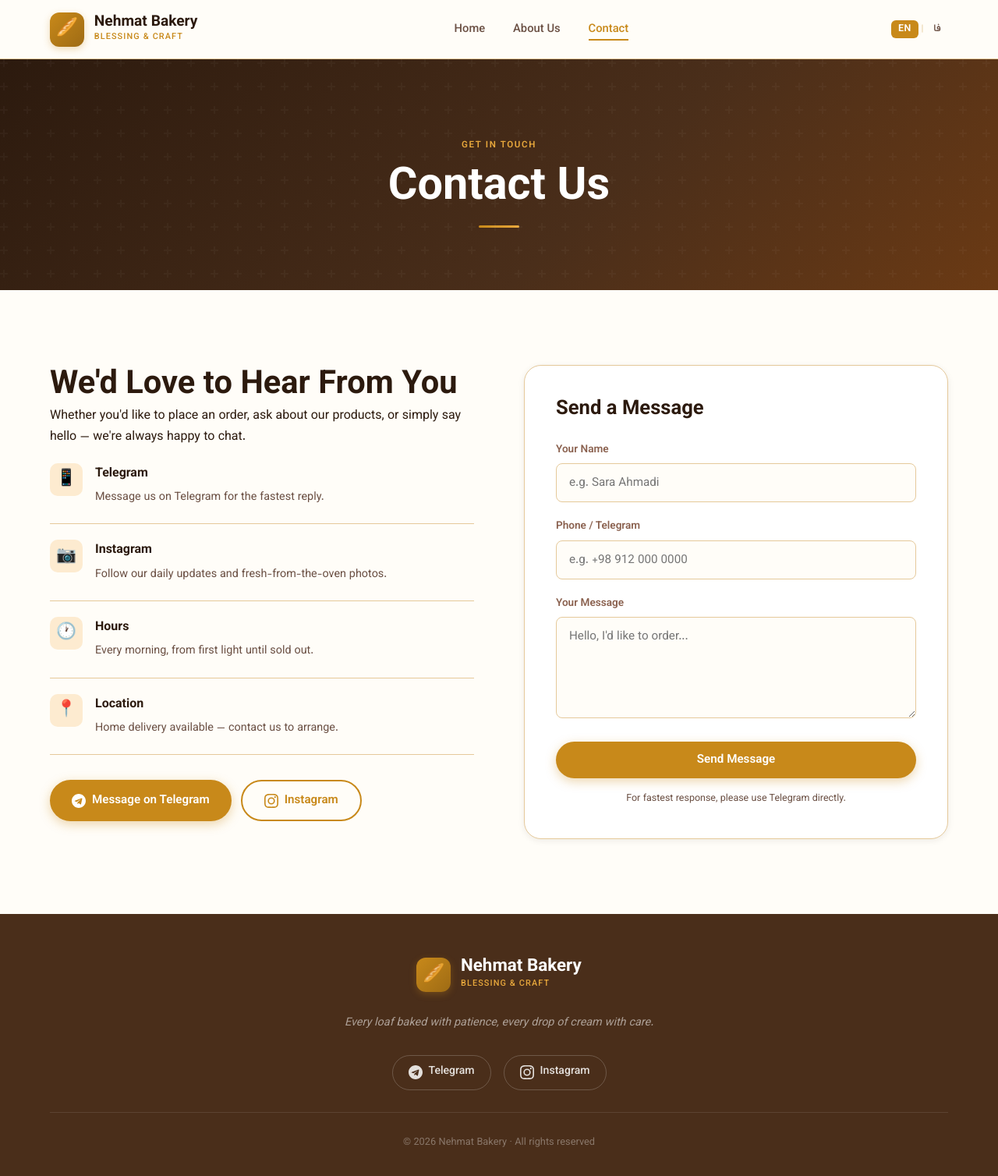
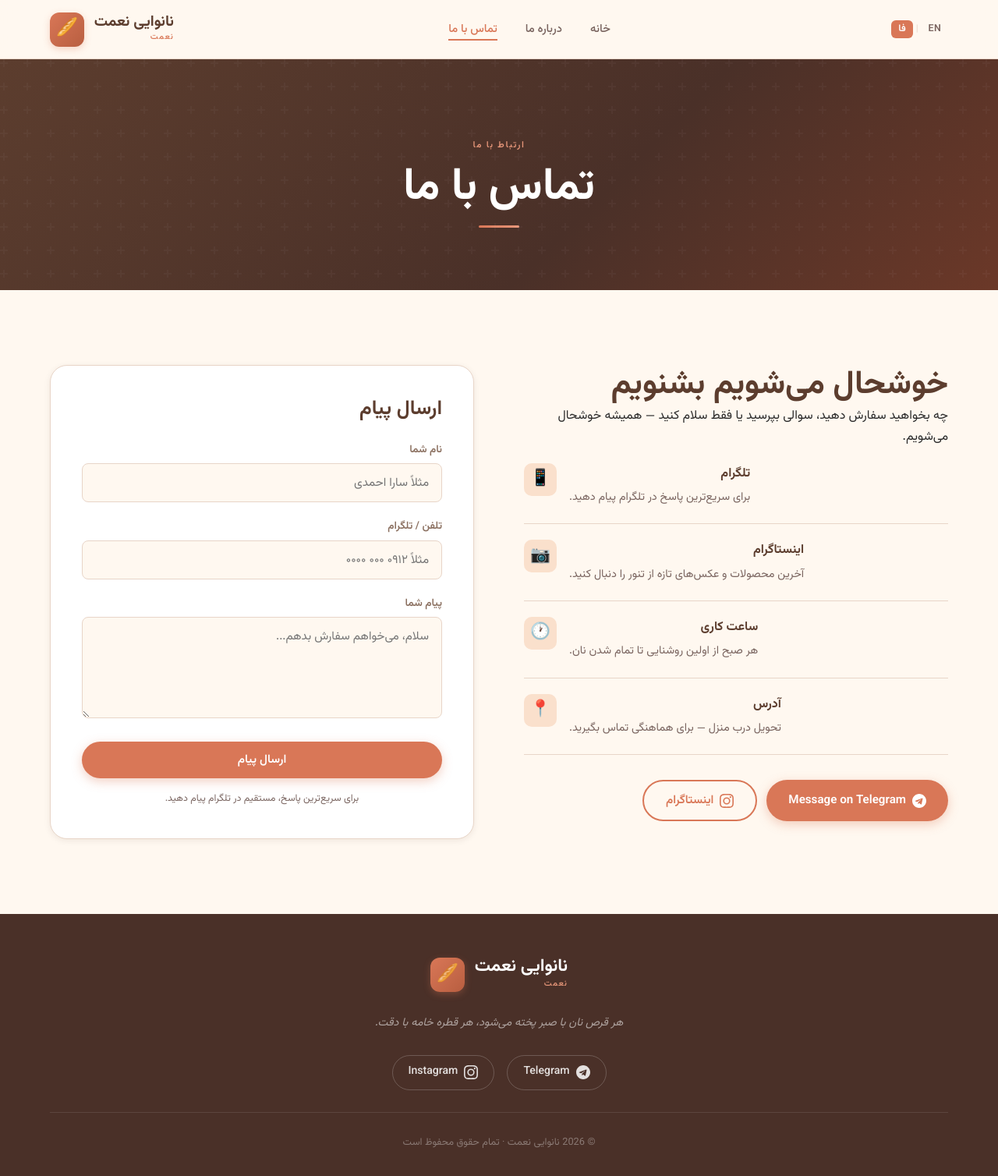
Before and after one commit to arty-125/nehmat-bakery, a Flask app: page /contact in a window 1280 px wide. Shown: the whole page at 78% size. Run offline with Flask 3, Linux system fonts and the light colour scheme.

Commit message:
feat: set Farsi as default language + retheme to Terracotta/Cocoa/Sage palette
- Default language changed from EN to FA (cookie + session fallback)
- style.css: replace gold palette with Terracotta(#D97757)/Cocoa(#5C3D2E)/Sage(#7A9E7E)/Cream(#FFF8F0)
- Add --sage CSS variable for natural accent
- Update all slide/product gradient fallbacks to new palette
- Update button shadows, header bg, logo shadow, focus rings
- admin.css: match Terracotta primary, darker warm sidebar (#1E1208)
- Update all admin gradients, shadows, hover states

```diff
--- a/app.py
+++ b/app.py
@@ -247,11 +247,11 @@ app.jinja_env.globals["csrf_token"] = _get_csrf_token
 # ── i18n context processor ───────────────────────────────────────────────────
 @app.context_processor
 def inject_i18n() -> dict:
-    lang = request.cookies.get("nb_lang", "en")
+    lang = request.cookies.get("nb_lang", "fa")
     if "lang" in session:
         lang = session["lang"]
     if lang not in _translations:
-        lang = "en"
+        lang = "fa"
     trans    = _translations[lang]
     en_trans = _translations.get("en", {})
 
--- a/data/slider.json
+++ b/data/slider.json
@@ -14,7 +14,7 @@
       "id": "slide-3",
       "order": 2,
       "type": "video",
-      "file": "10bb349ab9d6474d863c272582c5b93f.mov",
+      "file": "54a86804471142a9bf5ba7b75e8faa26.mov",
       "caption": "Traditional Taftoon Bread",
       "subcaption": "Honoring generations of Persian baking heritage.",
       "caption_fa": "لبنیات خانگی خالص",
--- a/static/css/style.css
+++ b/static/css/style.css
@@ -8,21 +8,22 @@
 
 /* ── CSS Custom Properties ──────────────────────────────────── */
 :root {
-  --primary:        #C8891A;
-  --primary-light:  #E8A83C;
-  --primary-dark:   #9E6B14;
-  --cream:          #FFFDF8;
-  --cream-2:        #FFF5E6;
-  --cream-3:        #FDEBD0;
-  --brown:          #2C1A0E;
-  --brown-2:        #4A2E1A;
-  --brown-light:    #8B6250;
-  --text:           #2C1A0E;
-  --text-soft:      #6B5044;
-  --border:         #E5C99A;
-  --shadow-sm:      0 2px 8px rgba(44,26,14,.08);
-  --shadow-md:      0 4px 20px rgba(44,26,14,.14);
-  --shadow-lg:      0 12px 40px rgba(44,26,14,.18);
+  --primary:        #D97757;   /* Terracotta */
+  --primary-light:  #E8977A;
+  --primary-dark:   #B85E40;
+  --sage:           #7A9E7E;
+  --cream:          #FFF8F0;
+  --cream-2:        #FFF0E6;
+  --cream-3:        #FAE0CC;
+  --brown:          #5C3D2E;   /* Cocoa */
+  --brown-2:        #4A3028;
+  --brown-light:    #8B7060;
+  --text:           #2B2B2B;
+  --text-soft:      #7A6560;
+  --border:         #E8D5C8;
+  --shadow-sm:      0 2px 8px rgba(50,30,18,.08);
+  --shadow-md:      0 4px 20px rgba(50,30,18,.14);
+  --shadow-lg:      0 12px 40px rgba(50,30,18,.18);
   --radius:         14px;
   --radius-lg:      22px;
   --ease:           cubic-bezier(0.4, 0, 0.2, 1);
@@ -99,12 +100,12 @@ h3 { font-size: clamp(1.2rem, 2vw, 1.7rem); }
 .btn-primary {
   background: var(--primary);
   color: #fff;
-  box-shadow: 0 4px 14px rgba(200,137,26,.35);
+  box-shadow: 0 4px 14px rgba(217,119,87,.35);
 }
 .btn-primary:hover {
   background: var(--primary-dark);
   transform: translateY(-2px);
-  box-shadow: 0 6px 20px rgba(200,137,26,.45);
+  box-shadow: 0 6px 20px rgba(217,119,87,.45);
 }
 .btn-outline {
   border: 2px solid var(--primary);
@@ -129,7 +130,7 @@ h3 { font-size: clamp(1.2rem, 2vw, 1.7rem); }
 .site-header {
   position: fixed; top: 0; left: 0; right: 0; z-index: 900;
   height: var(--header-h);
-  background: rgba(255,253,248,.94);
+  background: rgba(255,248,240,.94);
   backdrop-filter: blur(14px);
   -webkit-backdrop-filter: blur(14px);
   border-bottom: 1px solid var(--border);
@@ -153,7 +154,7 @@ h3 { font-size: clamp(1.2rem, 2vw, 1.7rem); }
   border-radius: 12px;
   display: grid; place-items: center;
   font-size: 1.4rem;
-  box-shadow: 0 3px 10px rgba(200,137,26,.3);
+  box-shadow: 0 3px 10px rgba(217,119,87,.3);
   flex-shrink: 0;
 }
 .logo-text { display: flex; flex-direction: column; }
@@ -611,7 +612,7 @@ h3 { font-size: clamp(1.2rem, 2vw, 1.7rem); }
 .page-hero {
   margin-top: var(--header-h);
   padding: 6rem 0 5rem;
-  background: linear-gradient(135deg, var(--brown) 0%, var(--brown-2) 60%, #6b3a14 100%);
+  background: linear-gradient(135deg, var(--brown) 0%, var(--brown-2) 60%, #6b3828 100%);
   text-align: center;
   position: relative; overflow: hidden;
 }
```
Also changed, not shown: other parts of static/css/style.css (+15 -15 lines), static/css/admin.css (+26 -26 lines).
